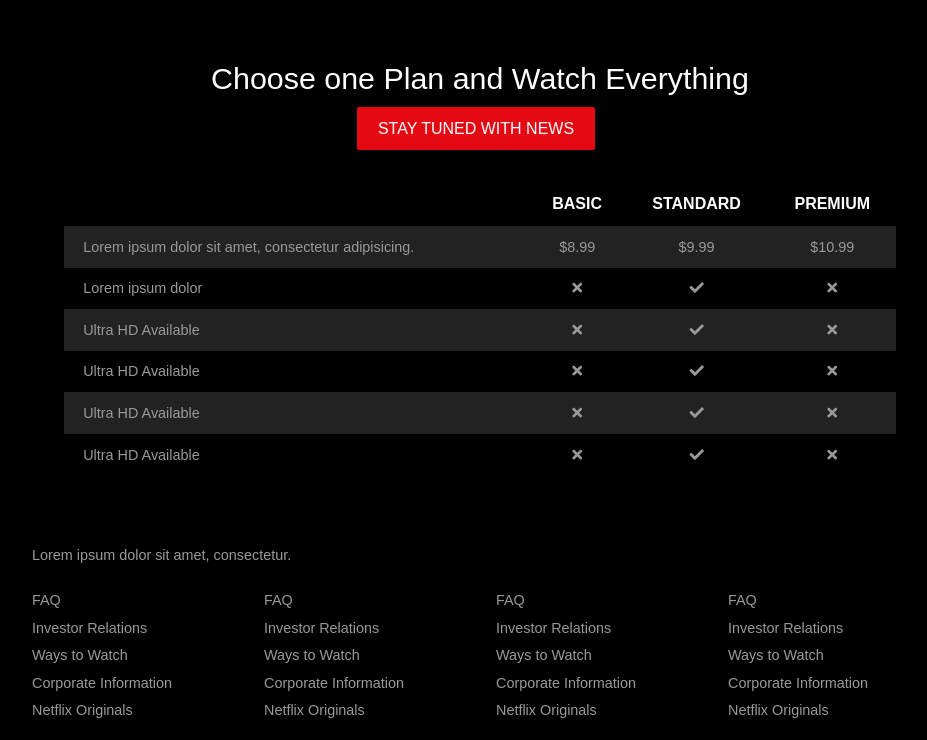
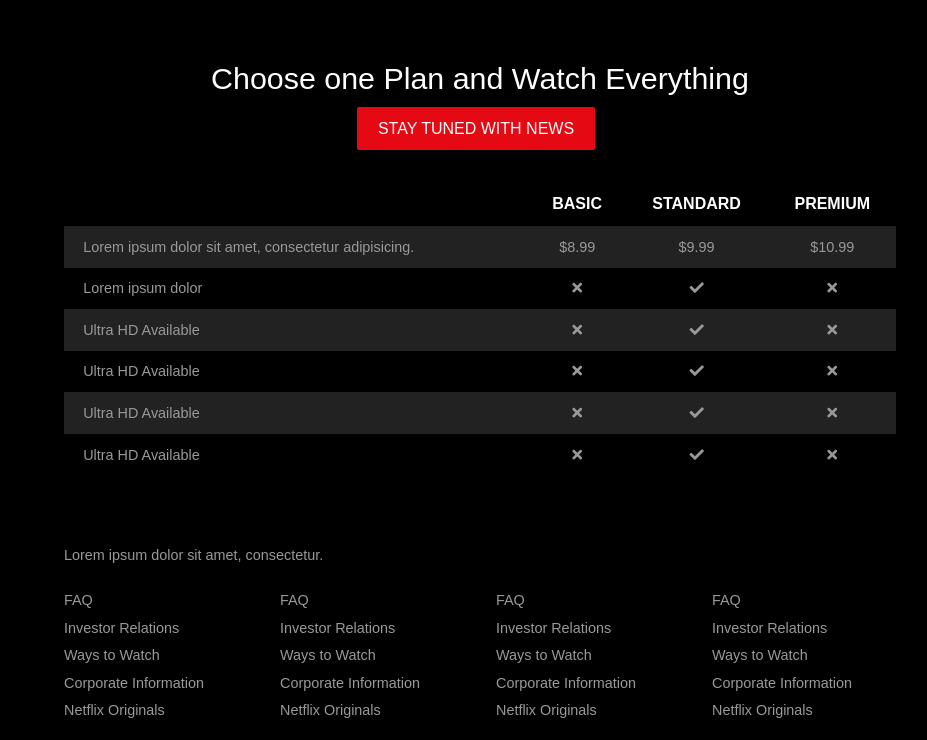
Before and after one commit to Asker23feb/Traversy, a plain HTML site: page index.html in a window 1280 px wide. Shown: the part 1707-2447 px from the top of the page, without its empty margins (160-1087 px from the left). Drawn offline with Linux system fonts and the light colour scheme; files whose address does not match are found by name.

Commit message:
modified footer width

```diff
--- a/style.css
+++ b/style.css
@@ -187,7 +187,7 @@ img {
 
 /*-----Footer---------*/
 .footer{
-    max-width: 70%;
+    max-width: 65%;
     margin: 1rem auto;
     overflow: auto;
 }
```
